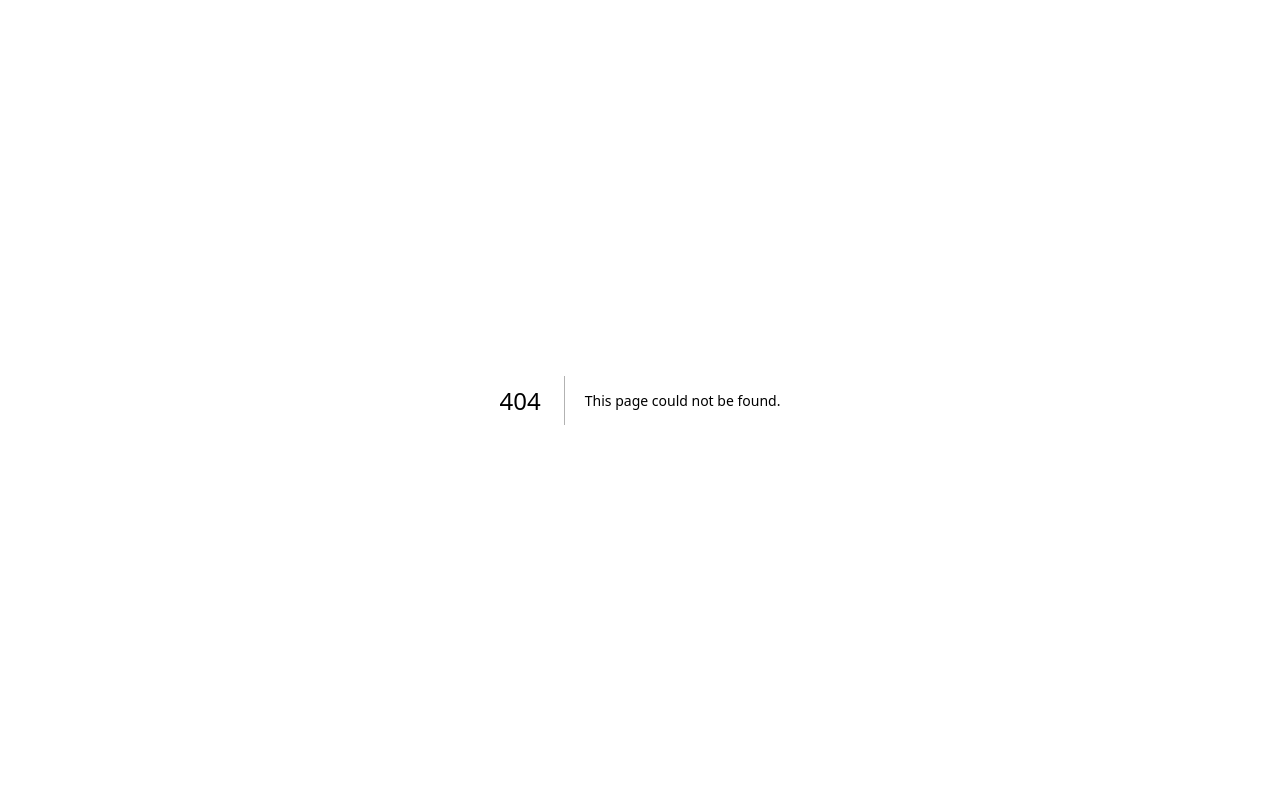
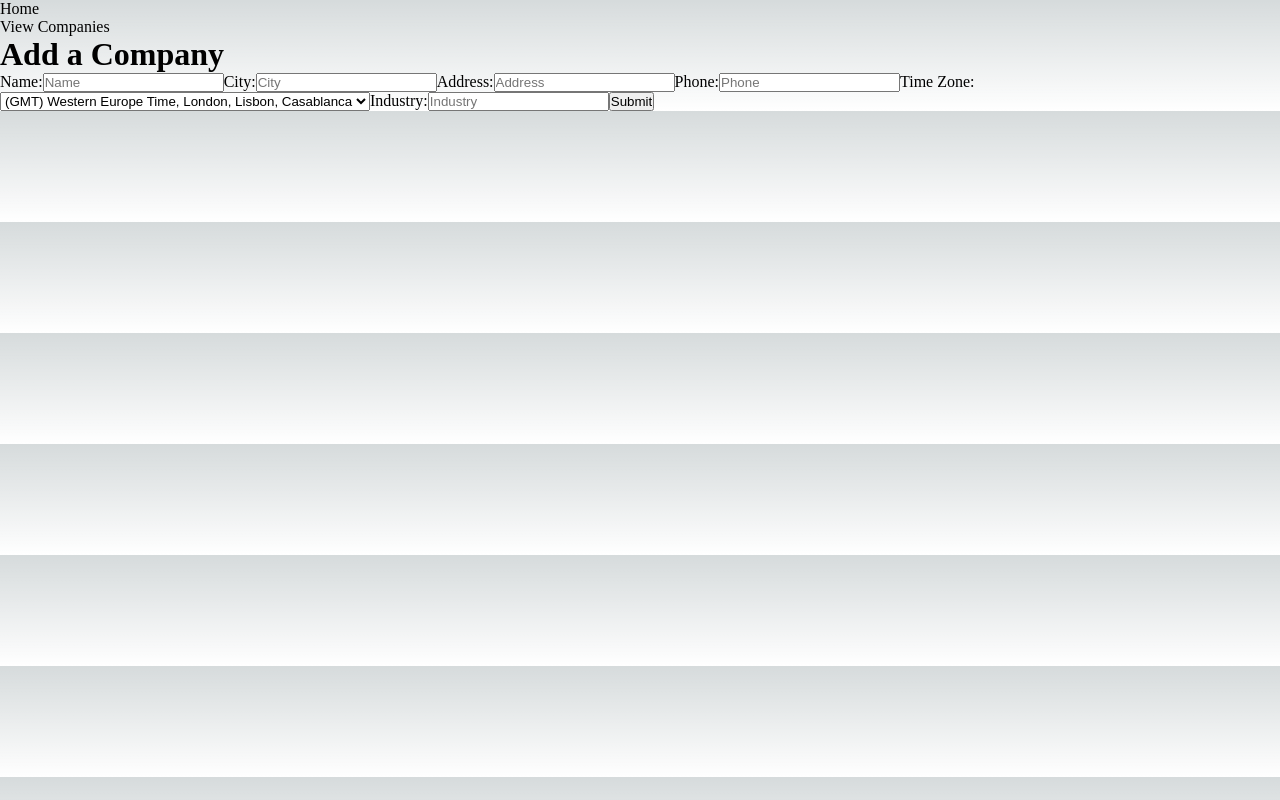
Before and after one commit to westheobald/cs340-project, a Next.js app: page /companies/add in a window 1280 px wide. Before the commit this address had no page. Built offline with nearby package versions, Linux system fonts and the light colour scheme.

Commit message:
HTML Draft for Companies table CRUD

```diff
--- /dev/null
+++ b/app/companies/add/page.tsx
@@ -0,0 +1,37 @@
+import React from 'react';
+import TimeZoneSelect from '@/components/time-zone-select';
+
+export default function AddCompany() {
+  return (
+    <>
+      <h1>Add a Company</h1>
+      <form>
+        <label htmlfor="name">
+          Name:
+          <input type="text" name="name" placeholder="Name" />
+        </label>
+        <label htmlfor="city">
+          City:
+          <input type="text" name="city" placeholder="City" />
+        </label>
+        <label htmlfor="address">
+          Address:
+          <input type="text" name="address" placeholder="Address" />
+        </label>
+        <label htmlfor="phone">
+          Phone:
+          <input type="tel" name="phone" placeholder="Phone" />
+        </label>
+        <label htmlfor="time_zone">
+          Time Zone:
+          <TimeZoneSelect />
+        </label>
+        <label htmlfor="industry">
+          Industry:
+          <input type="text" name="industry" placeholder="Industry" />
+        </label>
+        <input type="submit" />
+      </form>
+    </>
+  );
+}
--- a/app/layout.tsx
+++ b/app/layout.tsx
@@ -1,21 +1,23 @@
-import './globals.css'
-import { Inter } from 'next/font/google'
-
-const inter = Inter({ subsets: ['latin'] })
+import NavigationBar from '@/components/navigation-bar';
+import './globals.css';
+import { Inter } from 'next/font/google';
 
 export const metadata = {
   title: 'Create Next App',
   description: 'Generated by create next app',
-}
+};
 
 export default function RootLayout({
   children,
 }: {
-  children: React.ReactNode
+  children: React.ReactNode;
 }) {
   return (
     <html lang="en">
-      <body className={inter.className}>{children}</body>
+      <body>
+        <NavigationBar />
+        <main>{children}</main>
+      </body>
     </html>
-  )
+  );
 }
--- /dev/null
+++ b/components/navigation-bar.tsx
@@ -0,0 +1,17 @@
+import React from 'react';
+import Link from 'next/link';
+
+export default function NavigationBar() {
+  return (
+    <nav>
+      <ul>
+        <li>
+          <Link href="/">Home</Link>
+        </li>
+        <li>
+          <Link href="/companies">View Companies</Link>
+        </li>
+      </ul>
+    </nav>
+  );
+}
--- /dev/null
+++ b/components/time-zone-select.tsx
@@ -0,0 +1,80 @@
+import React from 'react';
+
+export default function TimeZoneSelect() {
+  return (
+    <select name="time_zone">
+      <option value="-12:00">(GMT -12:00) Eniwetok, Kwajalein</option>
+      <option value="-11:00">(GMT -11:00) Midway Island, Samoa</option>
+      <option value="-10:00">(GMT -10:00) Hawaii</option>
+      <option value="-09:50">(GMT -9:30) Taiohae</option>
+      <option value="-09:00">(GMT -9:00) Alaska</option>
+      <option value="-08:00">(GMT -8:00) Pacific Time (US &amp; Canada)</option>
+      <option value="-07:00">
+        (GMT -7:00) Mountain Time (US &amp; Canada)
+      </option>
+      <option value="-06:00">
+        (GMT -6:00) Central Time (US &amp; Canada), Mexico City
+      </option>
+      <option value="-05:00">
+        (GMT -5:00) Eastern Time (US &amp; Canada), Bogota, Lima
+      </option>
+      <option value="-04:50">(GMT -4:30) Caracas</option>
+      <option value="-04:00">
+        (GMT -4:00) Atlantic Time (Canada), Caracas, La Paz
+      </option>
+      <option value="-03:50">(GMT -3:30) Newfoundland</option>
+      <option value="-03:00">
+        (GMT -3:00) Brazil, Buenos Aires, Georgetown
+      </option>
+      <option value="-02:00">(GMT -2:00) Mid-Atlantic</option>
+      <option value="-01:00">(GMT -1:00) Azores, Cape Verde Islands</option>
+      <option value="+00:00" selected>
+        (GMT) Western Europe Time, London, Lisbon, Casablanca
+      </option>
+      <option value="+01:00">
+        (GMT +1:00) Brussels, Copenhagen, Madrid, Paris
+      </option>
+      <option value="+02:00">(GMT +2:00) Kaliningrad, South Africa</option>
+      <option value="+03:00">
+        (GMT +3:00) Baghdad, Riyadh, Moscow, St. Petersburg
+      </option>
+      <option value="+03:50">(GMT +3:30) Tehran</option>
+      <option value="+04:00">
+        (GMT +4:00) Abu Dhabi, Muscat, Baku, Tbilisi
+      </option>
+      <option value="+04:50">(GMT +4:30) Kabul</option>
+      <option value="+05:00">
+        (GMT +5:00) Ekaterinburg, Islamabad, Karachi, Tashkent
+      </option>
+      <option value="+05:50">
+        (GMT +5:30) Bombay, Calcutta, Madras, New Delhi
+      </option>
+      <option value="+05:75">(GMT +5:45) Kathmandu, Pokhara</option>
+      <option value="+06:00">(GMT +6:00) Almaty, Dhaka, Colombo</option>
+      <option value="+06:50">(GMT +6:30) Yangon, Mandalay</option>
+      <option value="+07:00">(GMT +7:00) Bangkok, Hanoi, Jakarta</option>
+      <option value="+08:00">
+        (GMT +8:00) Beijing, Perth, Singapore, Hong Kong
+      </option>
+      <option value="+08:75">(GMT +8:45) Eucla</option>
+      <option value="+09:00">
+        (GMT +9:00) Tokyo, Seoul, Osaka, Sapporo, Yakutsk
+      </option>
+      <option value="+09:50">(GMT +9:30) Adelaide, Darwin</option>
+      <option value="+10:00">
+        (GMT +10:00) Eastern Australia, Guam, Vladivostok
+      </option>
+      <option value="+10:50">(GMT +10:30) Lord Howe Island</option>
+      <option value="+11:00">
+        (GMT +11:00) Magadan, Solomon Islands, New Caledonia
+      </option>
+      <option value="+11:50">(GMT +11:30) Norfolk Island</option>
+      <option value="+12:00">
+        (GMT +12:00) Auckland, Wellington, Fiji, Kamchatka
+      </option>
+      <option value="+12:75">(GMT +12:45) Chatham Islands</option>
+      <option value="+13:00">(GMT +13:00) Apia, Nukualofa</option>
+      <option value="+14:00">(GMT +14:00) Line Islands, Tokelau</option>
+    </select>
+  );
+}
```
Also changed, not shown: app/companies/page.tsx (added, +37 -0 lines), app/companies/update/page.tsx (added, +36 -0 lines), app/page.tsx (+1 -93 lines).
